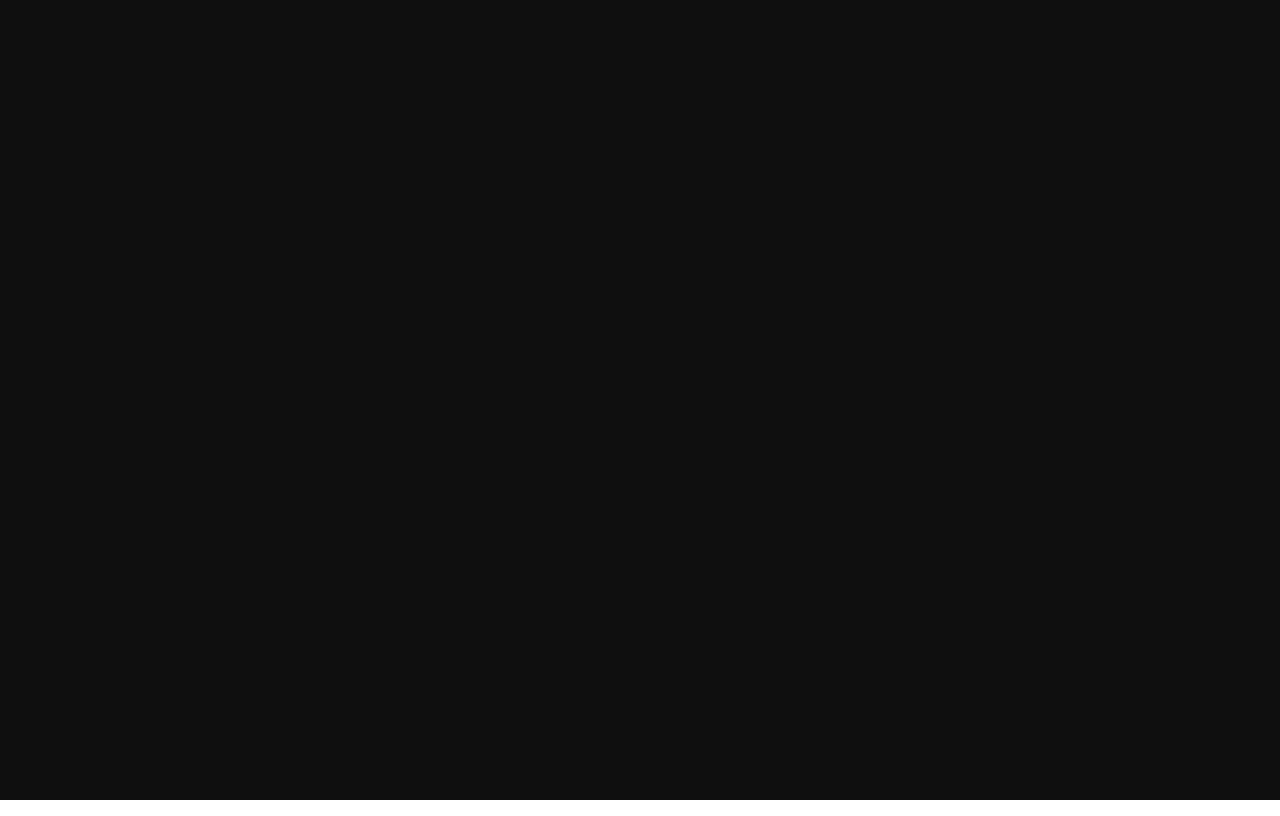
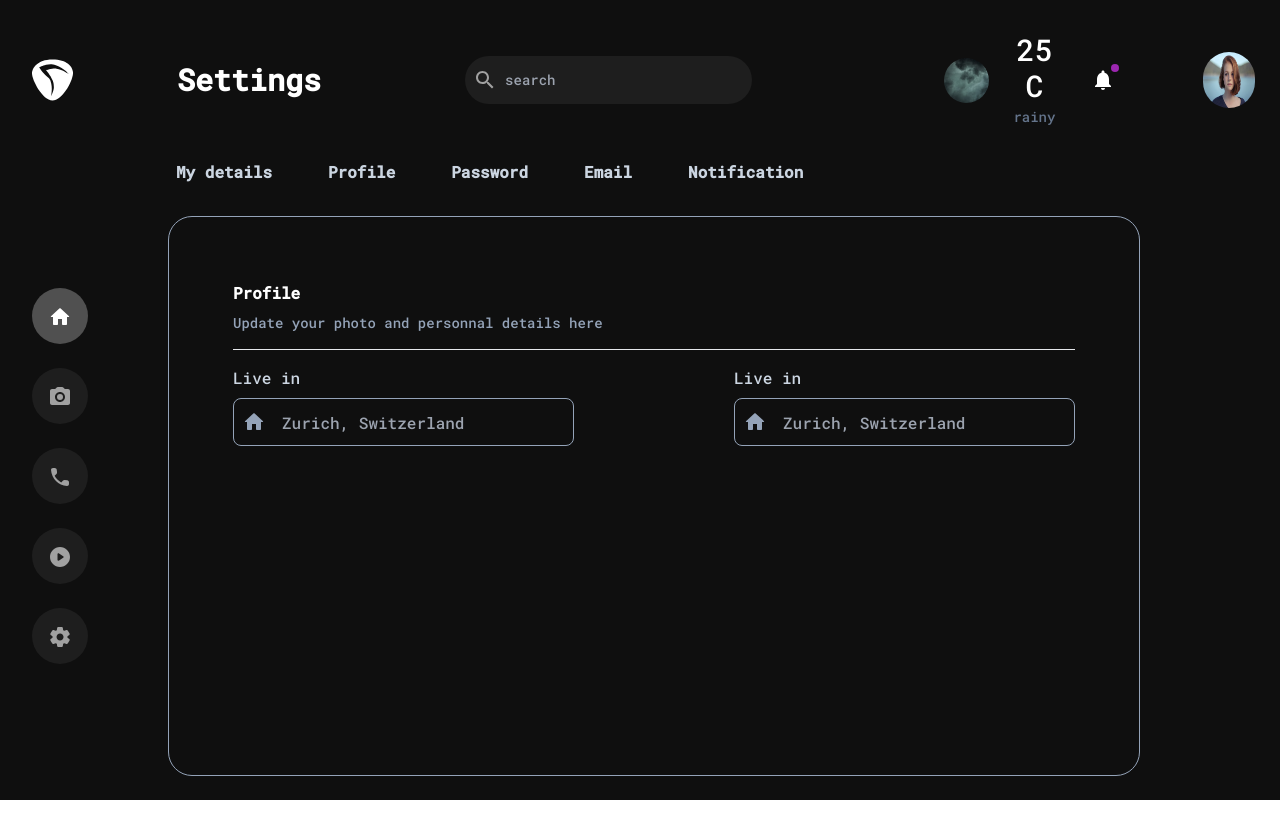
Before and after one commit to Valentin-Shyaka/RDAS, a React (Create React App) app: page /settings in a window 1280 px wide. Before the commit this address had no page. Built offline with nearby package versions, Linux system fonts and the light colour scheme.

Commit message:
settings page implementation

```diff
--- a/src/App.js
+++ b/src/App.js
@@ -7,6 +7,7 @@ import Signup from "./components/auth/Signup";
 import Dashboard from "./components/pages/Dashboard";
 import ForgotPassword from "./components/auth/ForgotPassword";
 import Screen from "./components/pages/Screen";
+import Settings from "./components/pages/Settings";
 
 
 function App() {
@@ -22,6 +23,7 @@ function App() {
       <Route path="/reset" element={<ForgotPassword/>}/>
       <Route path="/dashboard" element={<Dashboard/>}/>
       <Route path="/screen" element={<Screen/>}/>
+      <Route path="/settings" element={<Settings/>}/>
     </Routes>
     </div>
     </BrowserRouter>
--- /dev/null
+++ b/src/components/pages/Settings.jsx
@@ -0,0 +1,80 @@
+import React from 'react'
+import NavHeader from '../NavHeader'
+import Sidebar from '../Sidebar'
+import { useState } from 'react'
+import HomeOutlinedIcon from '@mui/icons-material/HomeRounded';
+
+const Settings = () => {
+    const [active,setActive]= useState(false)
+    const [text,setText]=useState("My details")
+    const navs=[
+        {
+            content:'My details'
+        },
+        {
+            content:'Profile'
+        },
+        {
+            content:'Password'
+        },
+        {
+            content:'Email'
+        },
+        {
+            content:'Notification'
+        },
+    ]
+    const Link=({name,text})=>{
+        return(
+        <p className={(active&& (text=name)) ?"bg-[#A162F71A] p-2":'p-2'}
+                    onClick={()=>
+                        {
+                            setActive(!active)
+                            setText(text)}}
+        >{name}</p>
+        )
+    }
+    const Field=({Icon,placeholder})=>{
+        return(
+            <div className='mt-4 w-full'>
+            <p className='text-slate-300 '>Live in</p>
+            <div className='w-full flex border border-slate-400 rounded-lg h-12 items-center gap-4 text-slate-400 p-2 mt-2'>
+                <Icon/>
+                <input type="text" name="" id="" placeholder={placeholder} className='w-full h-full bg-inherit outline-none' />
+            </div>
+            </div>
+        )
+    }
+  return (
+    <div className='p-8'>
+        <NavHeader title={'Settings'} />
+        <div className='flex items-center w-full h-[80vh] gap-20'>
+            <Sidebar/>
+            <div className='w-full'>
+                <div className='flex w-full gap-10 text-slate-300 font-bold cursor-pointer h-10'>
+                    {navs.map(nav =>(
+                        <Link name={nav.content} text={nav.content}/>
+                    ))}
+
+                </div>
+                <div className='w-[90%] border border-1 border-slate-400 rounded-3xl h-[70vh] p-16 mt-6'>
+                    <h3 className='font-bold'>Profile</h3>
+                    <p className='text-sm text-slate-400 mt-2'>Update your photo and personnal details here</p>
+                    <hr className='mt-4 bg-slate-400 '/>
+
+                    <div className='flex w-full gap-40'>
+                        <Field Icon={HomeOutlinedIcon} placeholder={'Zurich, Switzerland'}/>
+                        <Field Icon={HomeOutlinedIcon} placeholder={'Zurich, Switzerland'}/>
+                    </div>
+                    <div>
+
+                    </div>
+
+                </div>
+            </div>
+        </div>
+    </div>
+  )
+}
+
+export default Settings
```
